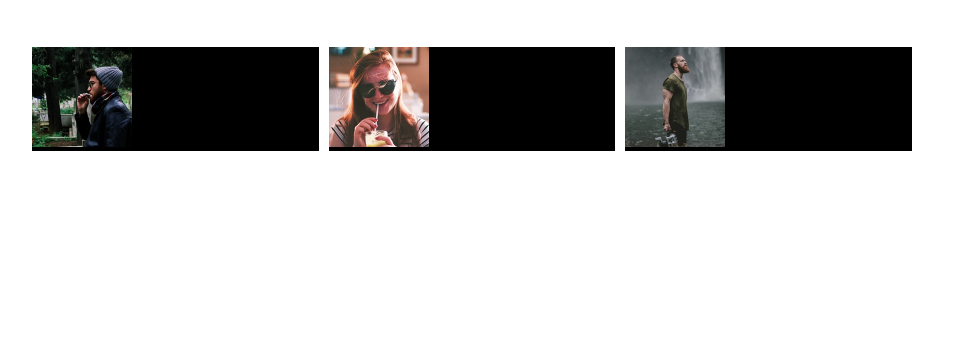
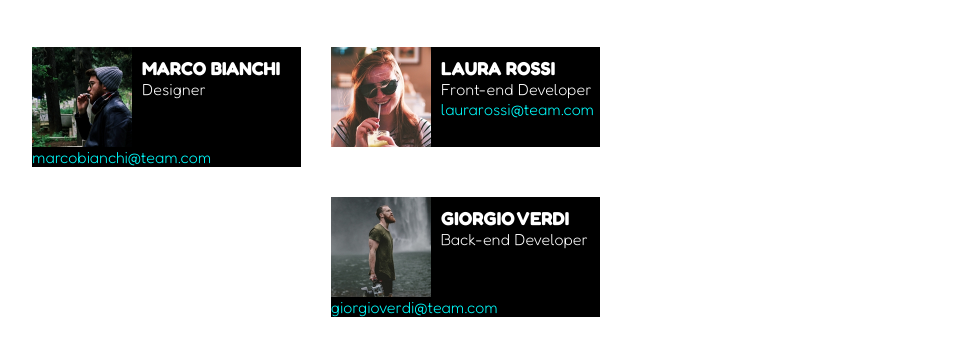
Before and after one commit to LorenzoMoccia/html-css-float-cards, a plain HTML site: page index.html in a window 1280 px wide. Shown: the part 191-546 px from the top of the page, without its empty margins (160-1116 px from the left). Drawn offline with Linux system fonts and the light colour scheme.

Commit message:
3 membri aggiunti, prima riga

```diff
--- a/css/style.css
+++ b/css/style.css
@@ -22,6 +22,8 @@ body{
 img{
     width: 100px;
     height: 100px;
+    float: left;
+    margin-right: 10px;
 }
 /*----------------
     TYPOGRAPHY
@@ -32,13 +34,23 @@ body{
     text-align: center;
 }
 
+.col-member{
+    color: white;
+}
 h1{
     color: #E53170;
     font-size: 40px;
 }
 
-p{
-    font-style: normal;
+h3{
+    color: white;
+    margin-top: 10px;
+
+}
+
+a{
+    text-decoration: none;
+    color: aqua;
 }
 
 
@@ -57,10 +69,10 @@ h1{
 }
 
 .col-member{
-    width:32%;
+    width:30%;
     background-color: black;
     float: left;
-    margin-right: 10px;
+    margin-right: 30px;
     margin-top: 50px;
     text-align: left;
 }
--- a/index.html
+++ b/index.html
@@ -19,16 +19,25 @@
             <h1>Meet Our Team</h1>
             <p>Lorem ipsum dolor sit amet consectetur adipisicing elit. Neque incidunt aliquid, reprehenderit in id illo voluptas odio voluptate ducimus nemo perferendis qui! Inventore voluptas, tempora alias temporibus expedita ad minus.</p>
 
-            <div class="col-member clearfix">
+            <div class="col-member">
                 <img src="img/male1.png" alt="Marco">
+                <h3>MARCO BIANCHI</h3>
+                 Designer
+                 <a href="mailto:someone@yoursite.com">marcobianchi@team.com</a>
             </div>
 
             <div class="col-member">
                 <img src="img/female1.png" alt="Laura">
+                <h3>LAURA ROSSI</h3>
+                 Front-end Developer
+                 <a href="mailto:someone@yoursite.com">laurarossi@team.com</a>
             </div>
 
             <div class="col-member">
                 <img src="img/male2.png" alt="Giorgio">
+                <h3>GIORGIO VERDI</h3>
+                 Back-end Developer
+                 <a href="mailto:someone@yoursite.com">giorgioverdi@team.com</a>
             </div>
         </section>
     </main>
```
